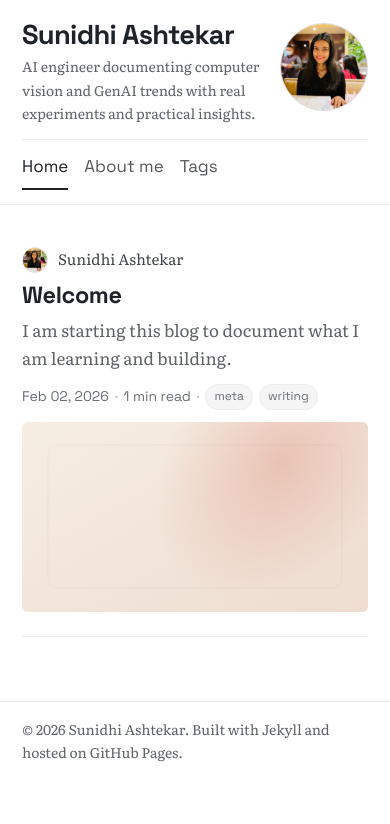
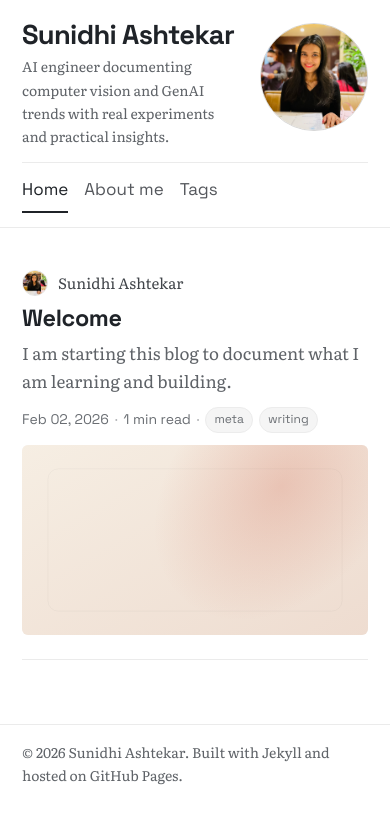
Before and after one commit to sunidhiashtekar/sunidhiashtekar.github.io, a Jekyll site: the page built from index.md, in a window 390 px wide. Shown: the top 824 px of the page. Built offline with Jekyll 4.4.1, drawn with Linux system fonts in a browser that asks for light colours.

Commit message:
Make avatar open modal only and enlarge header photo

```diff
--- a/_includes/head.html
+++ b/_includes/head.html
@@ -30,3 +30,4 @@
 <link href="https://fonts.googleapis.com/css2?family=Literata:opsz,wght@7..72,400;7..72,600;7..72,800&family=Space+Grotesk:wght@400;600;700&display=swap" rel="stylesheet" />
 
 <link rel="stylesheet" href="{{ '/assets/css/main.css' | relative_url }}" />
+<script src="{{ '/assets/js/main.js' | relative_url }}" defer></script>
--- a/_includes/header.html
+++ b/_includes/header.html
@@ -8,14 +8,14 @@
         <p class="site-tagline">{{ site.tagline | default: site.description }}</p>
       </div>
       {% assign avatar_src = site.avatar | default: site.author.avatar %}
-      <a class="site-avatar-link" href="#profile-photo-modal" aria-label="Open profile photo">
+      <button class="site-avatar-button" type="button" aria-label="Open profile photo" aria-controls="profile-photo-modal">
         <img
           class="site-avatar"
           src="{{ avatar_src | relative_url }}?v={{ site.time | date: '%s' }}"
           alt="{{ site.author.name | default: site.title }}"
           loading="lazy"
         />
-      </a>
+      </button>
     </div>
 
     <nav class="site-nav" aria-label="Primary">
@@ -26,13 +26,13 @@
   </div>
 
   <div id="profile-photo-modal" class="avatar-modal" aria-hidden="true">
-    <a class="avatar-modal__backdrop" href="#" aria-label="Close profile photo"></a>
+    <button class="avatar-modal__backdrop" type="button" aria-label="Close profile photo"></button>
     <figure class="avatar-modal__content">
       <img
         src="{{ avatar_src | relative_url }}?v={{ site.time | date: '%s' }}"
         alt="{{ site.author.name | default: site.title }} profile photo"
       />
-      <a class="avatar-modal__close" href="#" aria-label="Close">Close</a>
+      <button class="avatar-modal__close" type="button" aria-label="Close">Close</button>
     </figure>
   </div>
 </header>
--- a/assets/css/main.css
+++ b/assets/css/main.css
@@ -90,14 +90,18 @@ a {
   max-width: 840px;
 }
 
-.site-avatar-link {
+.site-avatar-button {
   display: inline-flex;
   margin-top: 3px;
+  padding: 0;
+  border: 0;
+  background: transparent;
+  cursor: pointer;
 }
 
 .site-avatar {
-  width: 122px;
-  height: 122px;
+  width: 150px;
+  height: 150px;
   border-radius: 50%;
   border: 1px solid #d6d6d6;
   object-fit: cover;
@@ -111,7 +115,7 @@ a {
   z-index: 1000;
 }
 
-.avatar-modal:target {
+.avatar-modal.is-open {
   display: block;
 }
 
@@ -119,6 +123,12 @@ a {
   position: absolute;
   inset: 0;
   background: rgba(0, 0, 0, 0.65);
+  border: 0;
+  padding: 0;
+  margin: 0;
+  width: 100%;
+  height: 100%;
+  cursor: pointer;
 }
 
 .avatar-modal__content {
@@ -141,12 +151,13 @@ a {
   right: 12px;
   background: rgba(0, 0, 0, 0.6);
   color: #fff;
-  text-decoration: none;
+  border: 0;
   font-family: "Space Grotesk", system-ui, sans-serif;
   font-size: 13px;
   line-height: 1;
   padding: 8px 10px;
   border-radius: 999px;
+  cursor: pointer;
 }
 
 .site-nav {
@@ -593,6 +604,10 @@ a {
   font-size: 14px;
 }
 
+.no-scroll {
+  overflow: hidden;
+}
+
 @media (max-width: 900px) {
   .site-header__inner {
     padding-top: 20px;
@@ -646,8 +661,8 @@ a {
   }
 
   .site-avatar {
-    width: 88px;
-    height: 88px;
+    width: 108px;
+    height: 108px;
   }
 
   .avatar-modal__content {
--- /dev/null
+++ b/assets/js/main.js
@@ -0,0 +1,37 @@
+document.addEventListener("DOMContentLoaded", function () {
+  var avatarButton = document.querySelector(".site-avatar-button");
+  var modal = document.getElementById("profile-photo-modal");
+  if (!avatarButton || !modal) {
+    return;
+  }
+
+  var closeButtons = modal.querySelectorAll(".avatar-modal__backdrop, .avatar-modal__close");
+
+  function openModal() {
+    modal.classList.add("is-open");
+    modal.setAttribute("aria-hidden", "false");
+    document.body.classList.add("no-scroll");
+  }
+
+  function closeModal() {
+    modal.classList.remove("is-open");
+    modal.setAttribute("aria-hidden", "true");
+    document.body.classList.remove("no-scroll");
+  }
+
+  avatarButton.addEventListener("click", function () {
+    openModal();
+  });
+
+  closeButtons.forEach(function (btn) {
+    btn.addEventListener("click", function () {
+      closeModal();
+    });
+  });
+
+  document.addEventListener("keydown", function (event) {
+    if (event.key === "Escape" && modal.classList.contains("is-open")) {
+      closeModal();
+    }
+  });
+});
```
